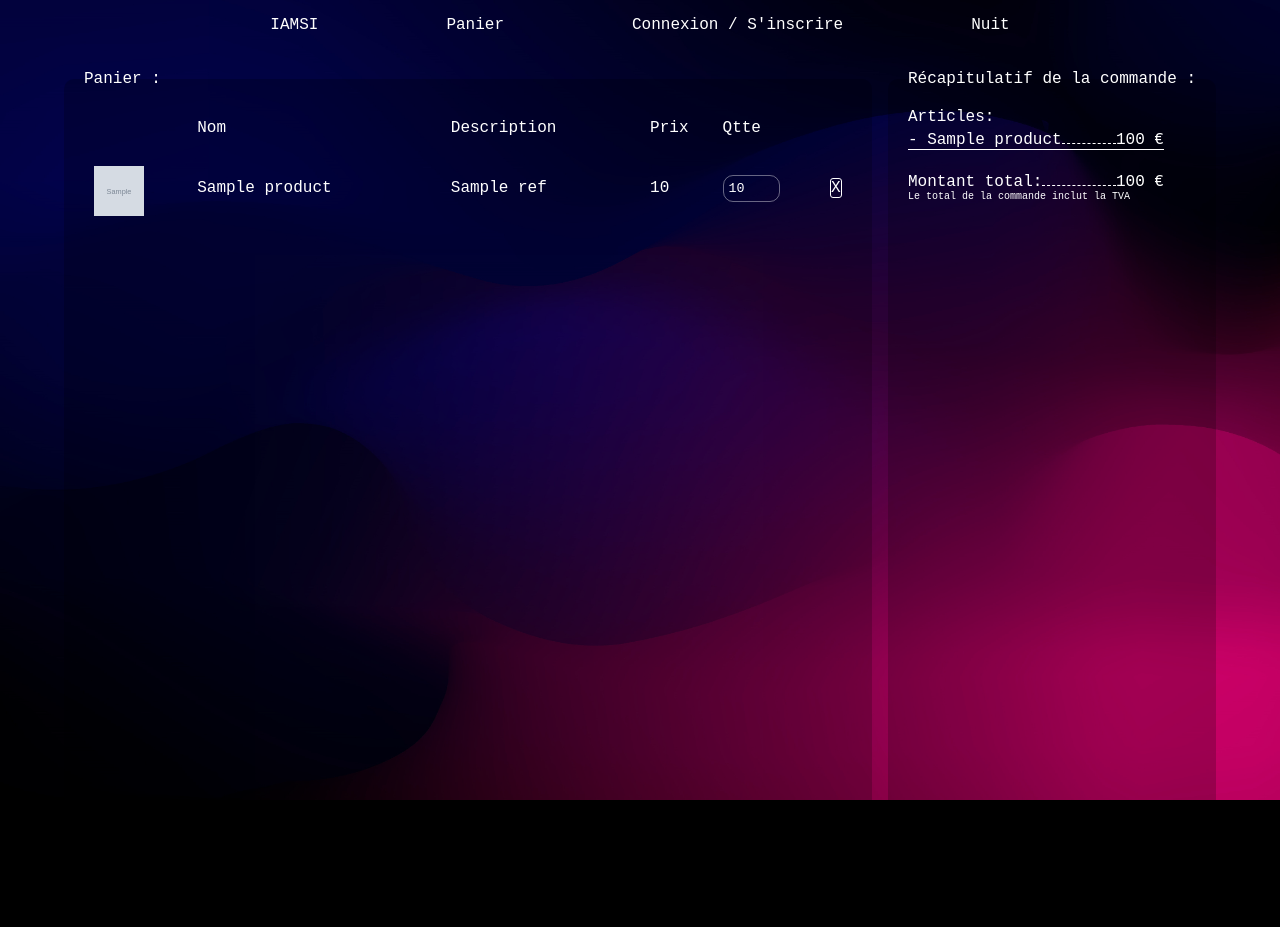
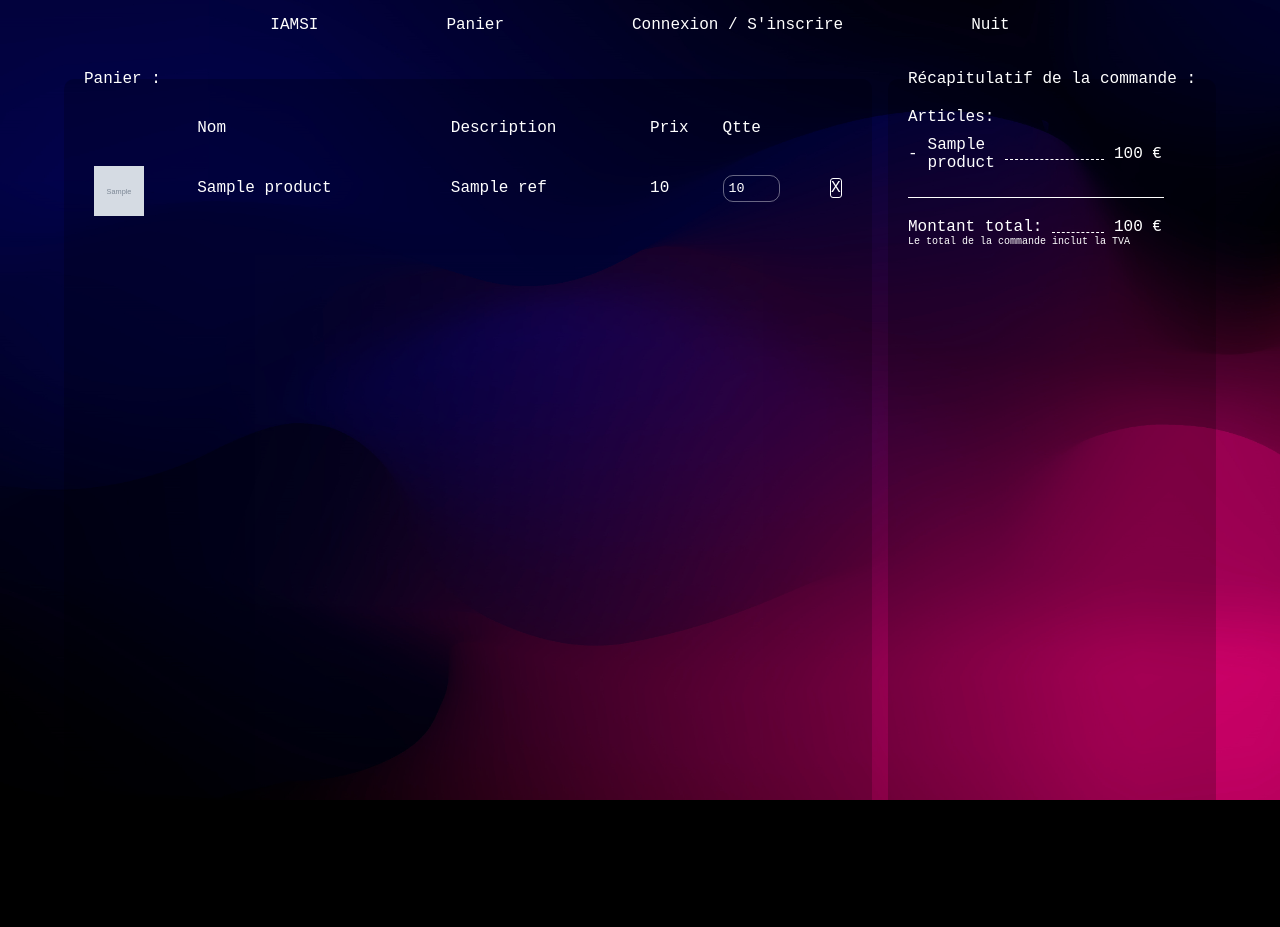
Before and after one commit to MikaChueWaye/IAMSI, a Symfony app: template templates/shop/shoppingCart.html.twig in a window 1280 px wide. Shown: the top 927 px of the page. Run offline with Twig, Linux system fonts and the light colour scheme; the template is opened without the code that fills it: most values are stand-ins (such as "Sample title", 1, 10 or a date in 2020); grey boxes marked "Sample" are stand-in pictures; some libraries are stand-ins or nearby versions.

Commit message:
correction and shoppingCart template refactor + css improvements

```diff
--- a/public/css/shoppingCart.css
+++ b/public/css/shoppingCart.css
@@ -57,23 +57,28 @@ input {
 .receipt-item {
     display: flex;
     flex-direction: row;
-    justify-content: space-between;
+    gap: 10px;
 }
 
-.receipt-item > div{
-    white-space: nowrap;
+.receipt-item > div {
+    align-self: center;
+}
+
+.price {
+    min-width: 50px;
 }
 
 .dot {
     border-bottom: dashed 1px white;
+    height: 1px;
     width: 100%;
-    margin-bottom: 5px;
+    margin-top: 10px;
 }
 
 .line {
     border-bottom: solid 1px white;
     width: 100%;
-    margin-bottom: 5px;
+    margin: 25px 0 20px 0;
 }
 
 .delete-product-panier {
--- a/templates/shop/shoppingCart.html.twig
+++ b/templates/shop/shoppingCart.html.twig
@@ -18,11 +18,11 @@
                         <td>Description</td>
                         <td>Prix</td>
                         <td>Qtte</td>
+                        <td></td>
                     </tr>
                     {% for item in items %}
                         <tr class="card">
-                            <td><img src="{{ item.product.imageProduct ? asset("img/products/uploads/" ~ item.product.imageProduct ~ "" ) : asset("img/products/undefined.png") }}"
-                                     alt="product picture"></td>
+                            <td><a href="{{ path("readProduct", {'idProduct': item.product.id}) }}"><img src="{{ item.product.imageProduct ? asset("img/products/uploads/" ~ item.product.imageProduct ~ "" ) : asset("img/products/undefined.png") }}" alt="product picture"></a></td>
                             <td>{{ item.product.name }}</td>
                             <td>{{ item.product.ref }}</td>
                             <td>{{ item.product.price }}</td>
@@ -40,23 +40,19 @@
         </fieldset><fieldset>
             <legend>Récapitulatif de la commande :</legend>
             <div id="shopping-cart-receipt">
-                <p style="margin-bottom: 5px">Articles:</p>
+                <p style="margin-bottom: 10px">Articles:</p>
                 {% if items | length <= 0 %}
                     <p> Aucun produit dans le panier :(</p>
 
                 {% else %}
 
                 {% for item in items %}
-                    <div class="receipt-item">
-                        <div>- {{ item.product.name }}</div>
-                        <div class="dot"></div>
-                        <div>{{  item.product.price * item.quantity }} €</div>
-                    </div>
+                    {{ include('shop/shoppingCartProduct.html.twig', {'item' : item}) }}
                 {% endfor %}
 
                 {% endif %}
 
-                <div class="line"></div><br>
+                <div class="line"></div>
                 <div class="receipt-item">
                     {% if items | length > 0 %}
 
@@ -66,7 +62,7 @@
                     {% endfor %}
                     <div style="white-space: nowrap">Montant total:</div>
                     <div class="dot"></div>
-                    <div>{{ i }} €</div>
+                    <div class="price">{{ i }} €</div>
 
                     </div>
                     <p style="font-size: x-small">Le total de la commande inclut la TVA</p>
--- a/templates/shop/shoppingCartProduct.html.twig
+++ b/templates/shop/shoppingCartProduct.html.twig
@@ -1,5 +1,6 @@
 <div class="receipt-item">
-    <div>- {{ product.name }}</div>
+    <div>- </div>
+    <div>{{ item.product.name }}</div>
     <div class="dot"></div>
-    <div>{{ product.price }}</div>
+    <div class="price">{{  item.product.price * item.quantity }} €</div>
 </div>
```
